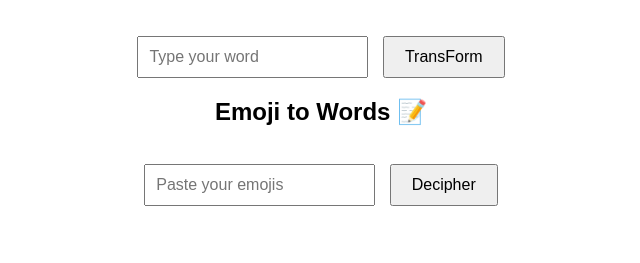
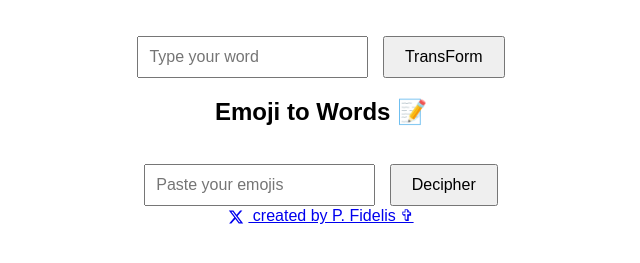
Before and after one commit to fidelmak/wordtosmilley, a plain HTML site: page index.html in a window 1280 px wide. Shown: the part 91-354 px from the top of the page, without its empty margins (319-959 px from the left). Drawn offline with Linux system fonts and the light colour scheme.

Commit message:
Update index.html

```diff
--- a/index.html
+++ b/index.html
@@ -49,6 +49,15 @@
     <button onclick="convertToWords()">Decipher</button>
     <div id="decipherResult"></div>
 
+   <footer>
+  <a href="https://x.com/DelisIgib" target="_blank" rel="noopener noreferrer">
+    <svg width="16" height="16" viewBox="0 0 24 24" style="vertical-align: middle; margin-right: 4px;">
+      <path d="M18.244 2.25h3.308l-7.227 8.26 8.502 11.24H16.17l-5.214-6.817L4.99 21.75H1.68l7.73-8.835L1.254 2.25H8.08l4.713 6.231zm-1.161 17.52h1.833L7.084 4.126H5.117z" fill="currentColor"/>
+    </svg>
+    created by P. Fidelis ✞
+  </a>
+</footer>
+
     <script>
         const emojiMap = {
             a: '🍎', b: '🍌', c: '🌵', d: '🐶', e: '🐘',
```
